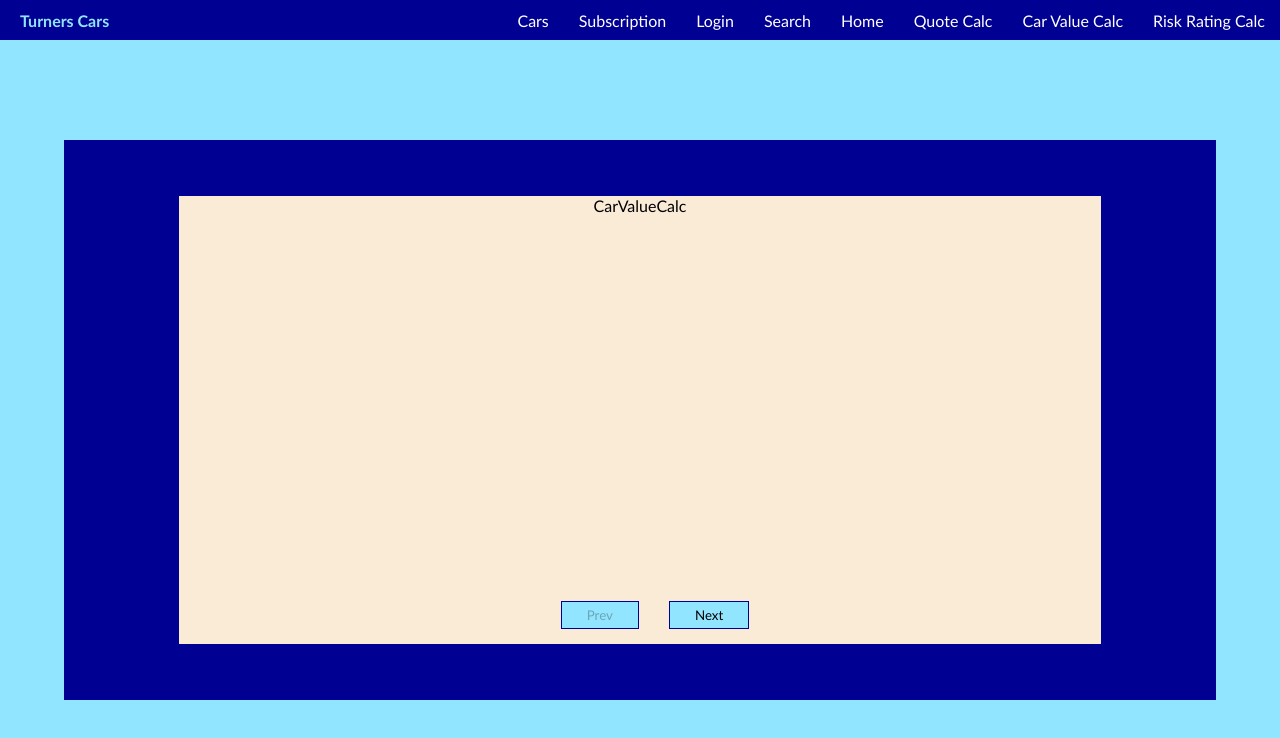
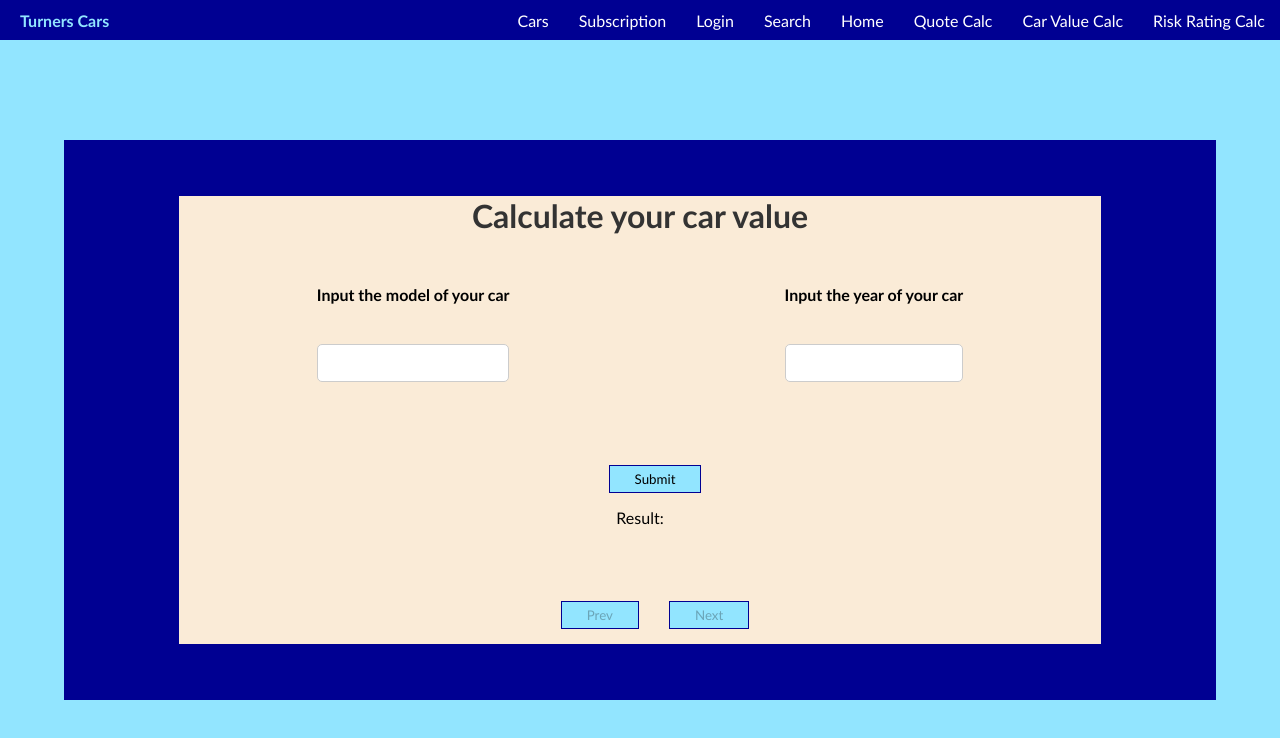
Before and after one commit to kaitlynrohm/lvl5-m2-frontend, a React (Vite) app: page / in a window 1280 px wide. Shown: the top 738 px of the page. Built offline with nearby package versions, Linux system fonts and the light colour scheme.

Commit message:
Connected front and back end

```diff
--- a/src/components/CarValueCalc/CarValueCalc.jsx
+++ b/src/components/CarValueCalc/CarValueCalc.jsx
@@ -1,3 +1,61 @@
-export default function CarValueCalc() {
-  return <div>CarValueCalc</div>;
+import { useEffect, useState } from "react";
+import styles from "./CarValueCalc.module.css";
+
+export default function CarValueCalc(props) {
+  const [modelValue, setModelValue] = useState();
+  const [yearValue, setYearValue] = useState();
+  const [error, setError] = useState("");
+
+  const handleInputModel = (e) => {
+    setModelValue(e.target.value);
+  };
+
+  const handleInputYear = (e) => {
+    setYearValue(e.target.value);
+  };
+
+  const handleClick = () => {
+    fetch("http://localhost:3000/api/carValueCalc", {
+      method: "POST",
+      headers: { "Content-Type": "application/json" },
+      body: JSON.stringify({
+        model: modelValue,
+        year: yearValue,
+      }),
+    })
+      .then((res) => res.json())
+      .then((json) => {
+        console.log(json);
+        if (json[0] == "E") {
+          setError(json);
+          props.setCarValue("");
+        } else {
+          props.setCarValue(json);
+        }
+      });
+  };
+
+  return (
+    <div className={styles.carValueDiv}>
+      <h1>Calculate your car value</h1>
+      <div className={styles.flex}>
+        <div className={styles.left}>
+          <h4 className={styles.question}>Input the model of your car</h4>
+          <input type="text" onChange={handleInputModel} />
+        </div>
+        <div className={styles.right}>
+          <h4 className={styles.question}>Input the year of your car</h4>
+          <input type="number" onChange={handleInputYear} />
+        </div>
+      </div>
+      <button className={styles.submitBtn} onClick={handleClick}>
+        Submit
+      </button>
+      <p>
+        Result:
+        <span style={{ color: "red" }}> {error}</span>
+        <span> {props.carValue}</span>
+      </p>
+    </div>
+  );
 }
--- a/src/components/CarValueCalc/CarValueCalc.module.css
+++ b/src/components/CarValueCalc/CarValueCalc.module.css
@@ -0,0 +1,34 @@
+.flex,
+.carValueDiv {
+  display: flex;
+  width: 100%;
+}
+
+.carValueDiv {
+  flex-direction: column;
+  align-items: center;
+  text-align: center;
+}
+
+.flex {
+  justify-content: space-around;
+  height: 25vh;
+}
+
+.question {
+  padding: 30px 0 40px;
+}
+
+.submitBtn {
+  margin-top: 10px;
+  background-color: #92e5ff;
+  border: 1px #000092 solid;
+  padding: 5px 25px;
+  margin-bottom: 15px;
+  margin-left: 30px;
+}
+
+.submitBtn:hover {
+  background-color: #d9f4fc;
+  cursor: pointer;
+}
--- a/src/components/QuoteQuestions.jsx
+++ b/src/components/QuoteQuestions.jsx
@@ -10,7 +10,7 @@ export default function QuoteQuestions() {
   const [quoteDisplay, setQuoteDisplay] = useState(false);
 
   //states with api results
-  const [carValue, setCarValue] = useState("a");
+  const [carValue, setCarValue] = useState("");
   const [riskRating, setRiskRating] = useState("a");
   const [quote, setQuote] = useState("");
 
@@ -45,7 +45,7 @@ export default function QuoteQuestions() {
         style={{ display: !carValueDisplay && "none" }}
         className="question-div"
       >
-        <CarValueCalc />
+        <CarValueCalc carValue={carValue} setCarValue={setCarValue} />
         <div className="btn-div">
           <button className="question-btn" disabled={true}>
             Prev
```
